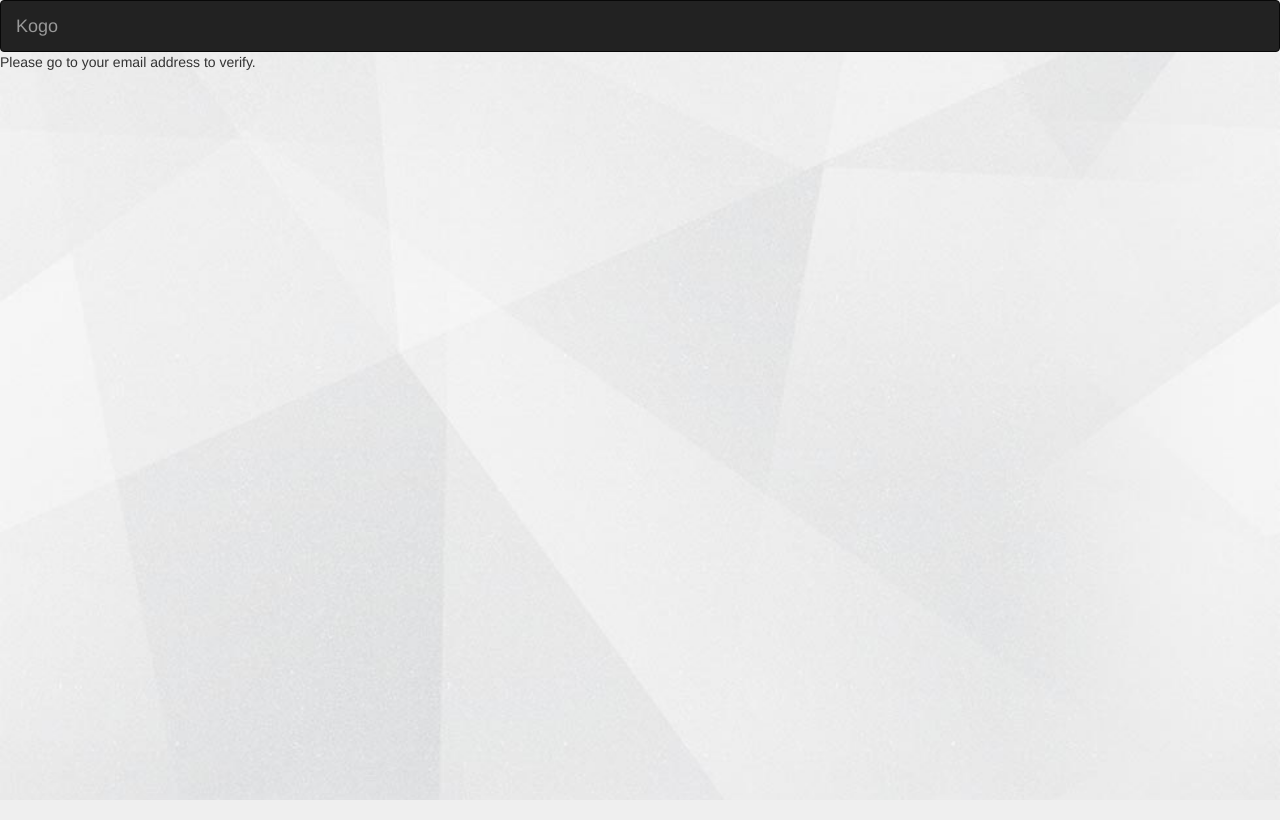
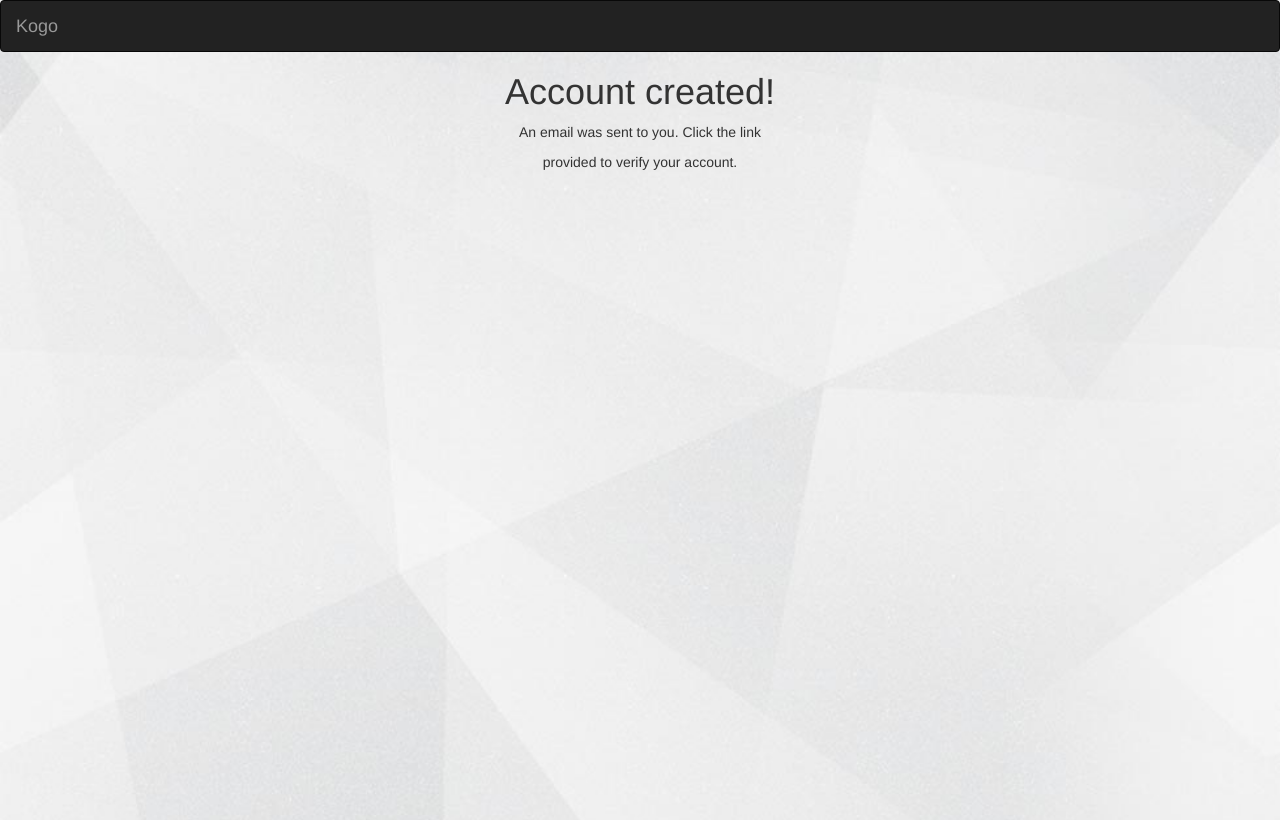
Before and after one commit to akyker20/KogoStudents, a Django app: template kogo/templates/registration/registration_complete.html in a window 1280 px wide. Run offline with Django 3.2, Linux system fonts and the light colour scheme; the template is opened without the code that fills it, so the values that code supplies are empty; some libraries are stand-ins or nearby versions.

Commit message:
styled new registration pages and added js to get from account activation complete to pickup screen

```diff
--- /dev/null
+++ b/kogo/static/js/activationComplete.js
@@ -0,0 +1,5 @@
+$(document).ready(function(){
+	setTimeout(function() {
+      	window.location.href = window.location.origin
+	}, 4000);
+});
--- a/kogo/templates/registration/activation_complete.html
+++ b/kogo/templates/registration/activation_complete.html
@@ -1,5 +1,8 @@
 {% extends 'base.html' %}
 
+{% block additional_javascript %}
+<script type="text/javascript" src="{{STATIC_URL}}js/activationComplete.js"></script>
+{% endblock %}
 
 {% block content %}
 <div class="content-holder">
--- a/kogo/templates/registration/registration_complete.html
+++ b/kogo/templates/registration/registration_complete.html
@@ -1,7 +1,12 @@
 {% extends 'base.html' %}
 
 {% block content %}
-
-<div>Please go to your email address to verify.</div>
+<div class="content-holder">
+	<div>
+		<h1>Account created!</h1>
+		<p>An email was sent to you. Click the link</p>
+		<p>provided to verify your account.</p>
+	</div>
+</div>
 
 {% endblock %}
```
Also changed, not shown: kogo/static/js/videos.xml (deleted, +0 -9 lines), db.sqlite3.
